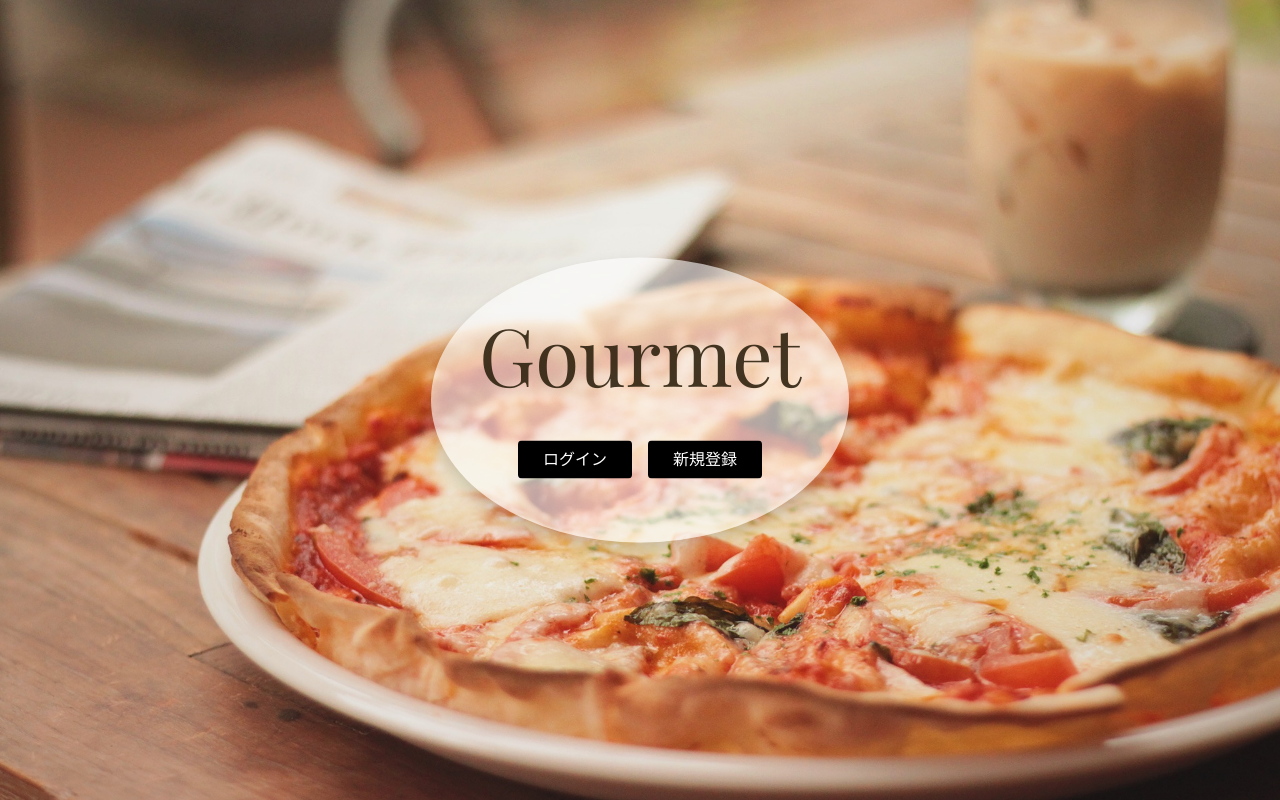
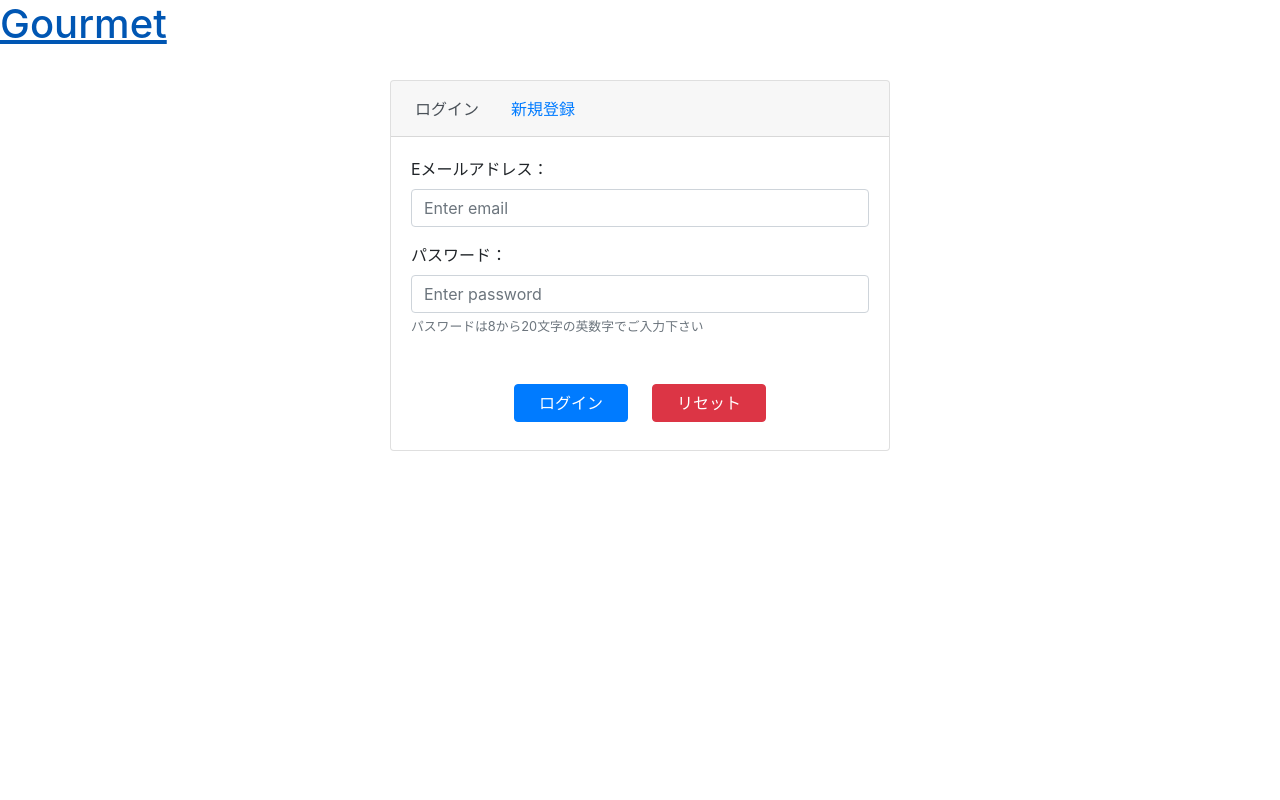
Before and after one commit to yykm/gourmet_app, a Vue app in the folder front_end/: page /login in a window 1280 px wide. Shown: the top 800 px of the page. Built offline with nearby package versions, Linux system fonts and the light colour scheme.

Commit message:
ログインフォーム済

```diff
--- a/front_end/src/App.vue
+++ b/front_end/src/App.vue
@@ -1,21 +1,12 @@
 <template>
   <div id="app">
-    <Header :site_name="'Gourmet'"></Header>
-    <Main></Main>
+    <router-view></router-view>
   </div>
 </template>
 
 <script>
-// @ is an alias to /src
-import Header from '@/components/Header.vue';
-import Main from '@/components/Main.vue';
-
 export default {
-  name: 'App',
-  components: {
-    Header,
-    Main
-  }
+  name: 'App'
 };
 </script>
 
--- a/front_end/src/components/Header.vue
+++ b/front_end/src/components/Header.vue
@@ -3,11 +3,8 @@
     <div class="jumbotron-container p-4 p-md-5 shadow">
       <h1 class="display-4 site-name">{{ site_name }}</h1>
       <p>
-        <b-button class="btn-black px-2 px-md-4 mx-2 mt-md-1"
+        <b-button to="Login" class="btn-black px-2 px-md-4 mx-2 mt-md-1"
           >ログイン</b-button
-        >
-        <b-button class="btn-black px-2 px-md-4 mx-2 mt-md-1"
-          >新規登録</b-button
         >
       </p>
     </div>
--- a/front_end/src/main.js
+++ b/front_end/src/main.js
@@ -1,6 +1,6 @@
 import Vue from 'vue';
 import App from './App.vue';
-// import router from './router';
+import router from './router';
 import store from './store';
 import axios from 'axios';
 import VueAxios from 'vue-axios';
@@ -19,7 +19,7 @@ Vue.use(BootstrapVue);
 Vue.use(IconsPlugin);
 
 new Vue({
-  // router,
+  router,
   store,
   render: h => h(App)
 }).$mount('#app');
--- a/front_end/src/router/index.js
+++ b/front_end/src/router/index.js
@@ -1,6 +1,7 @@
 import Vue from 'vue';
 import VueRouter from 'vue-router';
 import Home from '../views/Home.vue';
+import Login from '../views/Login.vue';
 
 Vue.use(VueRouter);
 
@@ -11,14 +12,20 @@ const routes = [
     component: Home
   },
   {
-    path: '/about',
-    name: 'About',
-    // route level code-splitting
-    // this generates a separate chunk (about.[hash].js) for this route
-    // which is lazy-loaded when the route is visited.
-    component: () =>
-      import(/* webpackChunkName: "about" */ '../views/About.vue')
+    path: '/login',
+    name: 'Login',
+    component: Login
   }
+
+  // {
+  //   path: '/about',
+  //   name: 'About',
+  //   // route level code-splitting
+  //   // this generates a separate chunk (about.[hash].js) for this route
+  //   // which is lazy-loaded when the route is visited.
+  //   component: () =>
+  //     import(/* webpackChunkName: "about" */ '../views/About.vue')
+  // }
 ];
 
 const router = new VueRouter({
--- /dev/null
+++ b/front_end/src/views/Home.vue
@@ -0,0 +1,22 @@
+<template>
+  <div id="home">
+    <Header :site_name="'Gourmet'"></Header>
+    <Main></Main>
+  </div>
+</template>
+
+<script>
+// @ is an alias to /src
+import Header from '@/components/Header.vue';
+import Main from '@/components/Main.vue';
+
+export default {
+  name: 'Home',
+  components: {
+    Header,
+    Main
+  }
+};
+</script>
+
+<style></style>
--- /dev/null
+++ b/front_end/src/views/Login.vue
@@ -0,0 +1,111 @@
+<template>
+  <div class="login">
+    <header>
+      <h1 class="logo">
+        <a href="https://www.hulu.jp/" tabindex="1">Gourmet</a>
+      </h1>
+    </header>
+
+    <main class="py-4">
+      <b-container class="">
+        <b-card class="mx-auto" tag="main">
+          <template #header>
+            <b-nav tabs>
+              <b-nav-item active>ログイン</b-nav-item>
+              <b-nav-item>新規登録</b-nav-item>
+            </b-nav>
+          </template>
+          <b-form @submit="onSubmit" @reset="onReset" v-if="show">
+            <b-form-group label="Eメールアドレス：" label-for="email">
+              <b-form-input
+                id="email"
+                v-model="form.email"
+                type="email"
+                required
+                placeholder="Enter email"
+              ></b-form-input>
+            </b-form-group>
+
+            <b-form-group
+              label="パスワード："
+              label-for="password"
+              description="パスワードは8から20文字の英数字でご入力下さい"
+              class="mb-4 mb-md-5"
+            >
+              <b-form-input
+                id="password"
+                v-model="form.password"
+                type="password"
+                required
+                placeholder="Enter password"
+              ></b-form-input>
+            </b-form-group>
+
+            <div class="text-center mb-2">
+              <b-button type="submit" variant="primary" class="px-3 px-md-4 mr-4"
+                >ログイン</b-button
+              >
+              <b-button type="reset" variant="danger" class="px-3 px-md-4"
+                >リセット</b-button
+              >
+            </div>
+          </b-form>
+        </b-card>
+      </b-container>
+    </main>
+  </div>
+</template>
+
+<script>
+export default {
+  name: 'Login',
+  data() {
+    return {
+      form: {
+        email: '',
+        password: ''
+      },
+      show: true
+    };
+  },
+  methods: {
+    onSubmit() {
+      alert(JSON.stringify(this.form));
+    },
+    onReset(evt) {
+      evt.preventDefault();
+      // Reset our form values
+      this.form.email = '';
+      // Trick to reset/clear native browser form validation state
+      this.show = false;
+      this.$nextTick(() => {
+        this.show = true;
+      });
+    }
+  }
+};
+</script>
+
+<style scoped>
+.nav-link {
+  background-color: transparent !important;
+  border: 0 !important;
+}
+.nav-tabs {
+  border-bottom: 0;
+}
+.card-header {
+  padding: 0.5rem;
+}
+
+@media (max-width: 767.98px) {
+  .card {
+    width: 100%;
+  }
+}
+@media (min-width: 768px) {
+  .card {
+    width: 500px;
+  }
+}
+</style>
```
